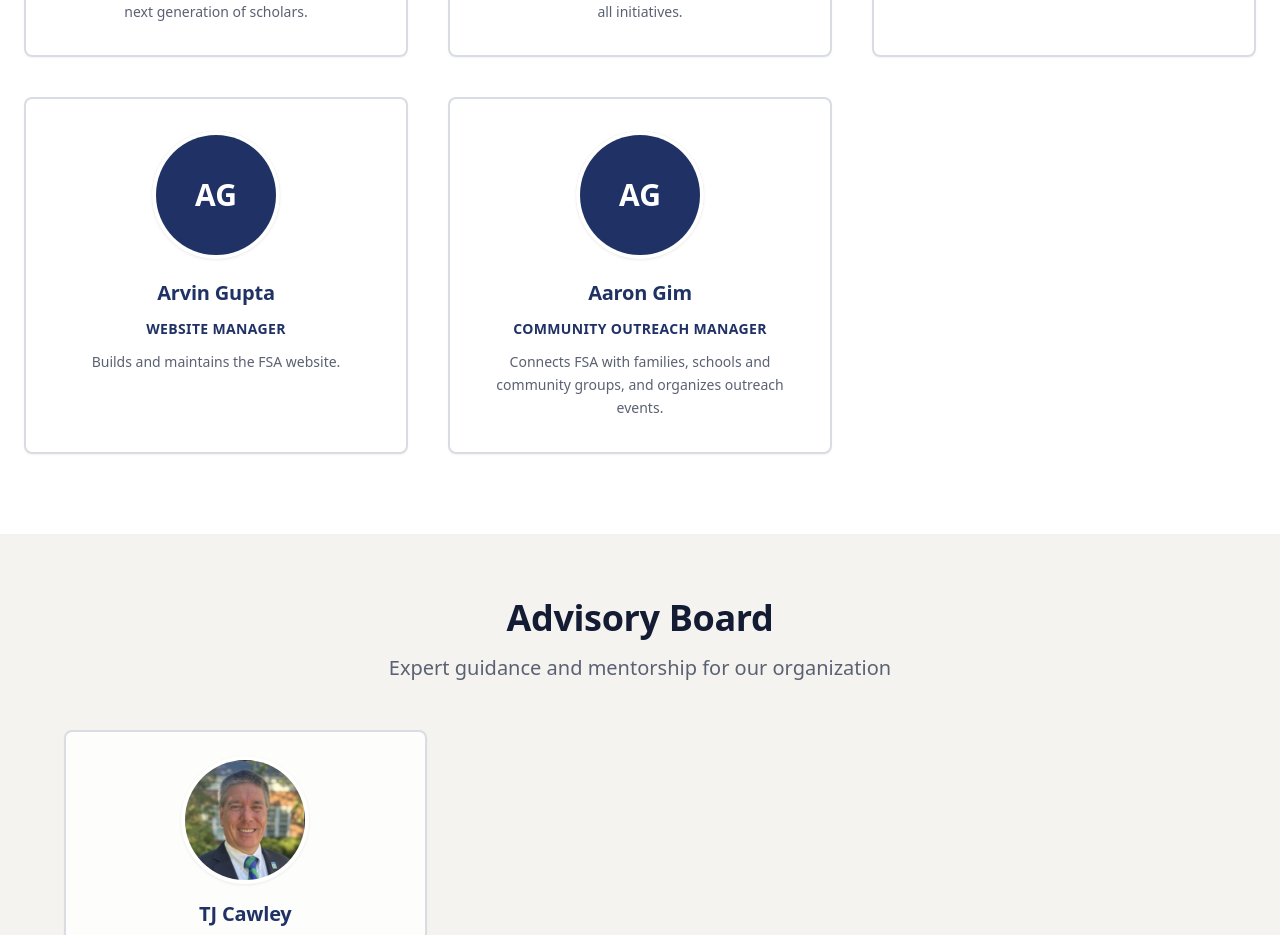
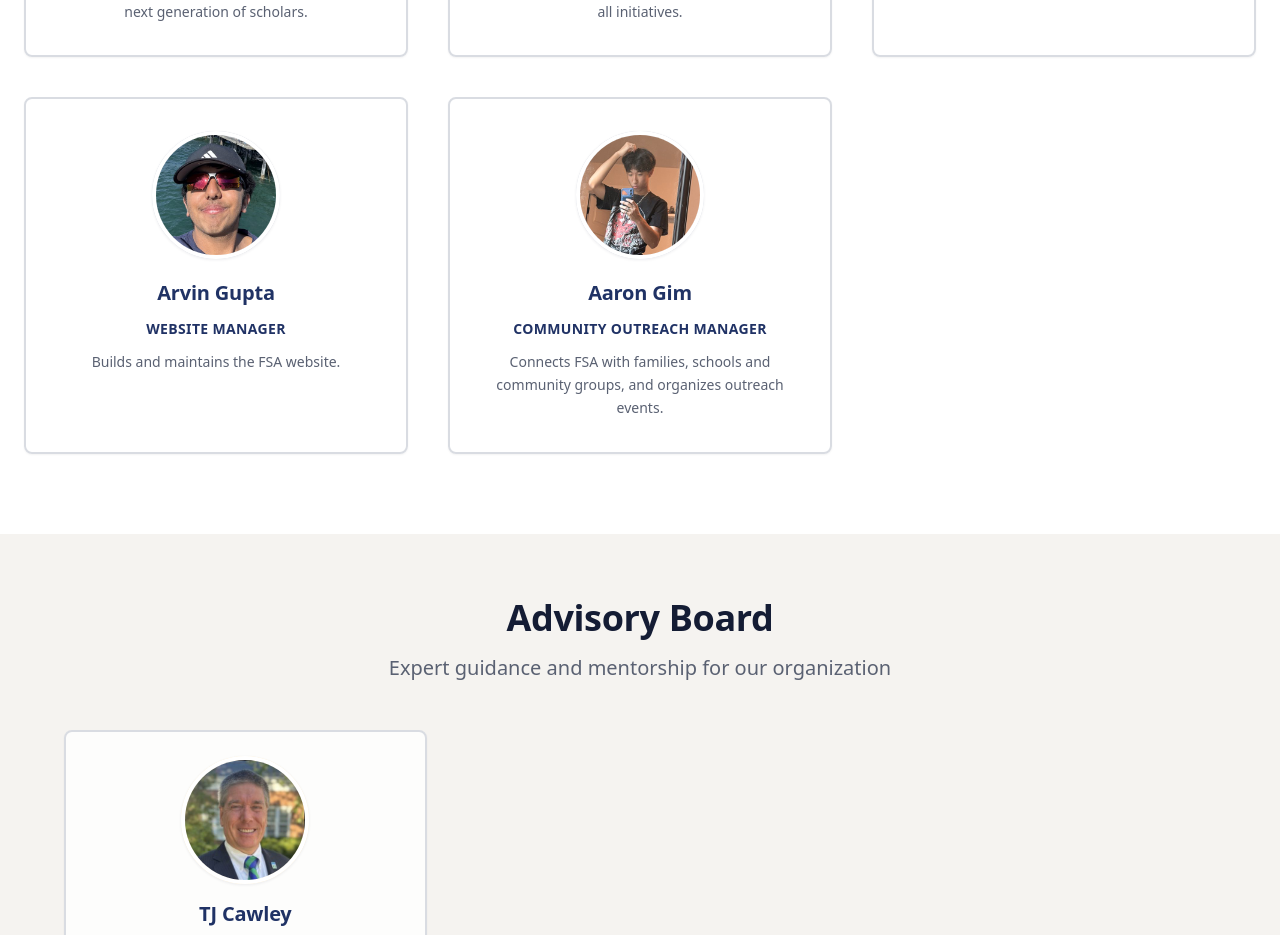
Before and after one commit to aarushkadira-dot/FSA, a React (Vite) app: page /team in a window 1280 px wide. Shown: the part 981-1916 px from the top of the page. Built offline with nearby package versions, Linux system fonts and the light colour scheme; the HTML template or start-up script is replaced by a standard one; a web font is replaced by a local one.

Commit message:
Team: add Arvin Gupta's and Aaron Gim's photos
Co-Authored-By: Claude Opus 5.5 <noreply@anthropic.com>
Claude-Session: https://claude.ai/code/session_01K3uiZEeKbECrgebgaCAcvt

```diff
--- a/src/pages/Team.tsx
+++ b/src/pages/Team.tsx
@@ -50,13 +50,13 @@ const Team = () => {
       name: "Arvin Gupta",
       role: "Website Manager",
       bio: "Builds and maintains the FSA website.",
-      image: undefined as string | undefined,
+      image: "/arvin.jpg" as string | undefined,
     },
     {
       name: "Aaron Gim",
       role: "Community Outreach Manager",
       bio: "Connects FSA with families, schools and community groups, and organizes outreach events.",
-      image: undefined as string | undefined,
+      image: "/aaron.jpg" as string | undefined,
     },
   ];
 
```
Also changed, not shown: public/aaron.jpg (added), public/arvin.jpg (added).
